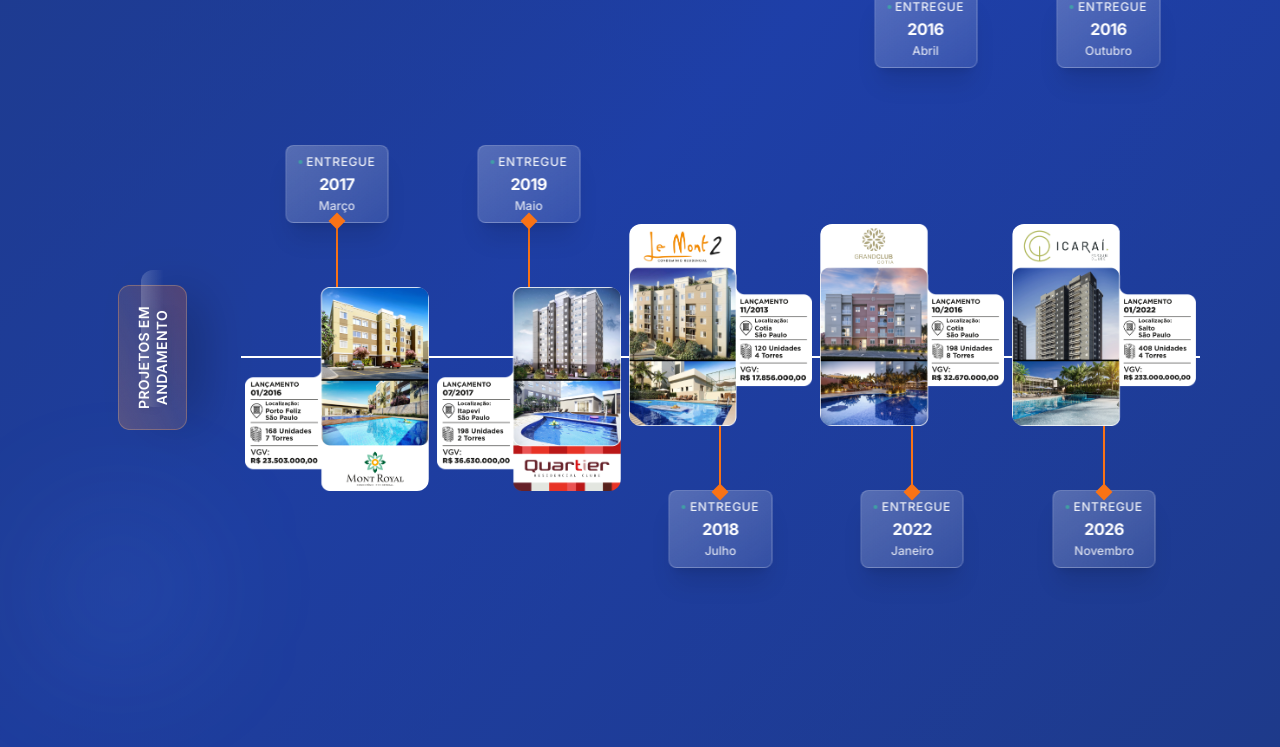
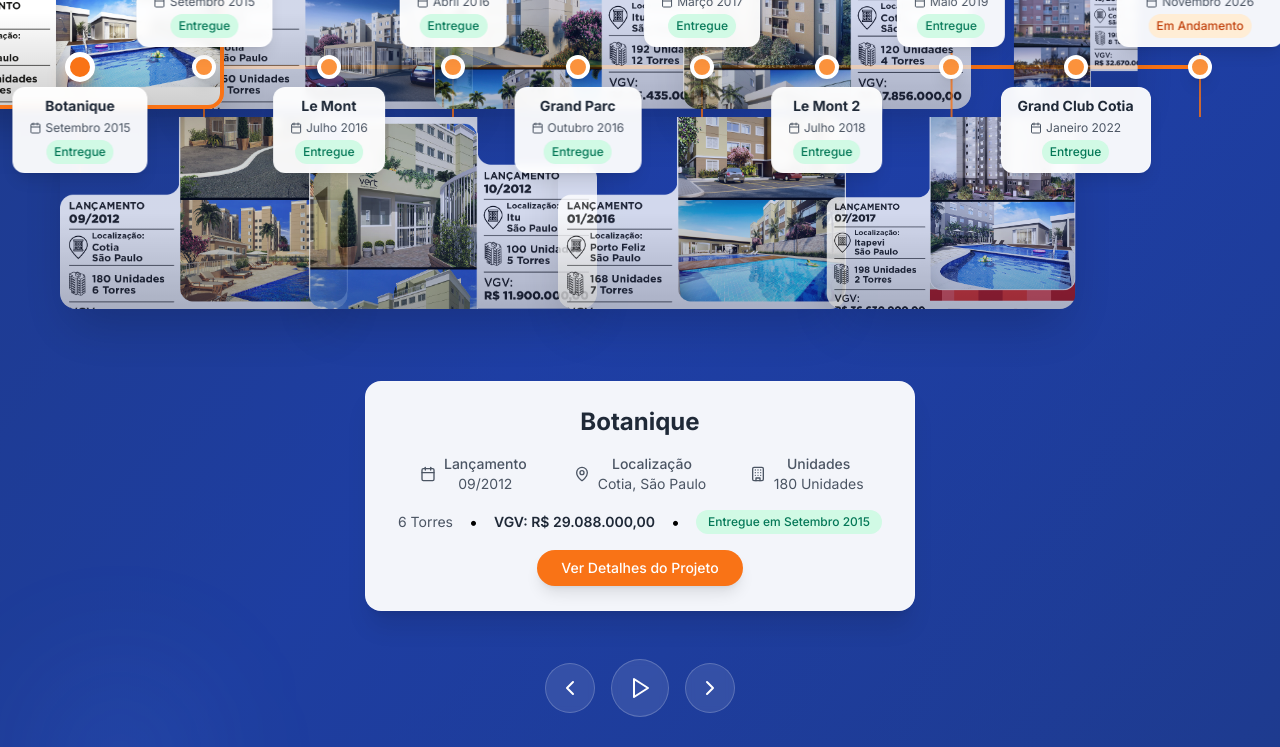
Before and after one commit to Agensy/elleven-inc2, a Next.js app: page / in a window 1280 px wide. Shown: the part 2120-2867 px from the top of the page. Built offline with nearby package versions, Linux system fonts and the light colour scheme.

Commit message:
feat: implement free layout timeline with full experience
Introduce free elements layout while maintaining all current features.

#VERCEL_SKIP

Co-authored-by: null <213861079+Tiagogomezdigital@users.noreply.github.com>

```diff
--- a/components/linha-tempo-section.tsx
+++ b/components/linha-tempo-section.tsx
@@ -1,16 +1,23 @@
 "use client"
 
 import { useState, useEffect } from "react"
+import { ChevronLeft, ChevronRight, Play, Pause, Calendar, MapPin, Building } from "lucide-react"
 
 // Dados dos projetos para a linha do tempo
-const projetosRealizados = [
+const todosOsProjetos = [
   {
     id: 1,
     nome: "Botanique",
     imagem: "/linha-tempo/botanique.jpg",
     entrega: "2015",
     mesEntrega: "Setembro",
-    posicao: "bottom",
+    status: "Entregue",
+    categoria: "Realizado",
+    lancamento: "09/2012",
+    localizacao: "Cotia, São Paulo",
+    unidades: "180 Unidades",
+    torres: "6 Torres",
+    vgv: "R$ 29.088.000,00",
   },
   {
     id: 2,
@@ -18,7 +25,13 @@ const projetosRealizados = [
     imagem: "/linha-tempo/essence.jpg",
     entrega: "2015",
     mesEntrega: "Setembro",
-    posicao: "bottom",
+    status: "Entregue",
+    categoria: "Realizado",
+    lancamento: "09/2012",
+    localizacao: "Cotia, São Paulo",
+    unidades: "180 Unidades",
+    torres: "6 Torres",
+    vgv: "R$ 29.088.000,00",
   },
   {
     id: 3,
@@ -26,7 +39,13 @@ const projetosRealizados = [
     imagem: "/linha-tempo/le-mont.jpg",
     entrega: "2016",
     mesEntrega: "Julho",
-    posicao: "bottom",
+    status: "Entregue",
+    categoria: "Realizado",
+    lancamento: "04/2013",
+    localizacao: "Cotia, São Paulo",
+    unidades: "150 Unidades",
+    torres: "5 Torres",
+    vgv: "R$ 21.192.000,00",
   },
   {
     id: 4,
@@ -34,7 +53,13 @@ const projetosRealizados = [
     imagem: "/linha-tempo/vert.jpg",
     entrega: "2016",
     mesEntrega: "Abril",
-    posicao: "top",
+    status: "Entregue",
+    categoria: "Realizado",
+    lancamento: "10/2012",
+    localizacao: "Itú, São Paulo",
+    unidades: "100 Unidades",
+    torres: "5 Torres",
+    vgv: "R$ 11.900.000,00",
   },
   {
     id: 5,
@@ -42,34 +67,55 @@ const projetosRealizados = [
     imagem: "/linha-tempo/grand-parc.jpg",
     entrega: "2016",
     mesEntrega: "Outubro",
-    posicao: "top",
+    status: "Entregue",
+    categoria: "Realizado",
+    lancamento: "01/2013",
+    localizacao: "Itú, São Paulo",
+    unidades: "192 Unidades",
+    torres: "12 Torres",
+    vgv: "R$ 25.435.000,00",
   },
-]
-
-const projetosEmAndamento = [
   {
     id: 6,
     nome: "Mont Royal",
     imagem: "/linha-tempo/mont-royal.jpg",
     entrega: "2017",
     mesEntrega: "Março",
-    posicao: "bottom",
+    status: "Entregue",
+    categoria: "Realizado",
+    lancamento: "2010",
+    localizacao: "Cotia, São Paulo",
+    unidades: "151 Unidades",
+    torres: "5 Torres",
+    vgv: "R$ 19.177.000,00",
   },
   {
     id: 7,
+    nome: "Le Mont 2",
+    imagem: "/linha-tempo/le-mont-2.jpg",
+    entrega: "2018",
+    mesEntrega: "Julho",
+    status: "Entregue",
+    categoria: "Realizado",
+    lancamento: "2014",
+    localizacao: "Cotia, São Paulo",
+    unidades: "120 Unidades",
+    torres: "4 Torres",
+    vgv: "R$ 18.500.000,00",
+  },
+  {
+    id: 8,
     nome: "Quartier",
     imagem: "/linha-tempo/quartier.jpg",
     entrega: "2019",
     mesEntrega: "Maio",
-    posicao: "bottom",
-  },
-  {
-    id: 8,
-    nome: "Le Mont 2",
-    imagem: "/linha-tempo/le-mont-2.jpg",
-    entrega: "2018",
-    mesEntrega: "Julho",
-    posicao: "top",
+    status: "Entregue",
+    categoria: "Realizado",
+    lancamento: "2015",
+    localizacao: "Cotia, São Paulo",
+    unidades: "98 Unidades",
+    torres: "3 Torres",
+    vgv: "R$ 15.200.000,00",
   },
   {
     id: 9,
@@ -77,7 +123,13 @@ const projetosEmAndamento = [
     imagem: "/linha-tempo/grand-club-cotia.jpg",
     entrega: "2022",
     mesEntrega: "Janeiro",
-    posicao: "top",
+    status: "Entregue",
+    categoria: "Realizado",
+    lancamento: "2017",
+    localizacao: "Cotia, São Paulo",
+    unidades: "198 Unidades",
+    torres: "8 Torres",
+    vgv: "R$ 32.100.000,00",
   },
   {
     id: 10,
@@ -85,147 +137,175 @@ const projetosEmAndamento = [
     imagem: "/linha-tempo/icarai.jpg",
     entrega: "2026",
     mesEntrega: "Novembro",
-    posicao: "top",
+    status: "Em Andamento",
+    categoria: "Em Andamento",
+    lancamento: "2023",
+    localizacao: "Salto, São Paulo",
+    unidades: "408 Unidades",
+    torres: "4 Torres",
+    vgv: "R$ 55.000.000,00",
   },
 ]
 
-interface ProjetoCardProps {
-  projeto: (typeof projetosRealizados)[0]
-  isTop?: boolean
+interface ProjetoElementoProps {
+  projeto: (typeof todosOsProjetos)[0]
+  index: number
+  isActive: boolean
+  totalProjetos: number
 }
 
-function ProjetoCard({ projeto, isTop = false }: ProjetoCardProps) {
+function ProjetoElemento({ projeto, index, isActive, totalProjetos }: ProjetoElementoProps) {
+  const [isHovered, setIsHovered] = useState(false)
+
+  // Calcular posição na timeline (0 a 100%)
+  const positionPercent = (index / (totalProjetos - 1)) * 100
+
+  // Alternar posição acima/abaixo da linha
+  const isAbove = index % 2 === 0
+
   return (
-    <div className={`relative ${isTop ? "mb-16" : "mt-16"}`}>
-      {/* Linha conectora principal */}
+    <>
+      {/* Imagem Flutuante - SEM LIMITAÇÃO DE DIV */}
       <div
-        className={`absolute left-1/2 transform -translate-x-1/2 w-0.5 bg-orange-500 ${
-          isTop ? "top-full h-16" : "bottom-full h-16"
+        className={`absolute transition-all duration-700 ease-out ${
+          isActive ? "scale-110 opacity-100 z-20" : "scale-95 opacity-80 z-10"
         }`}
-      />
+        style={{
+          left: `${positionPercent}%`,
+          top: isAbove ? "20%" : "60%",
+          transform: "translateX(-50%)",
+        }}
+        onMouseEnter={() => setIsHovered(true)}
+        onMouseLeave={() => setIsHovered(false)}
+      >
+        <div className="relative group cursor-pointer">
+          <img
+            src={projeto.imagem || "/placeholder.svg?height=200&width=280"}
+            alt={`Projeto ${projeto.nome}`}
+            className={`w-72 h-48 object-cover rounded-2xl shadow-2xl transition-all duration-700 ${
+              isHovered ? "scale-105 brightness-110" : "scale-100 brightness-100"
+            }`}
+          />
 
-      {/* Marcador diamante */}
-      <div
-        className={`absolute left-1/2 transform -translate-x-1/2 w-3 h-3 bg-orange-500 rotate-45 z-10 ${
-          isTop ? "top-full mt-[60px]" : "bottom-full mb-[60px]"
-        }`}
-      />
+          {/* Overlay sutil */}
+          <div
+            className={`absolute inset-0 rounded-2xl transition-all duration-500 ${
+              isHovered
+                ? "bg-gradient-to-t from-black/60 via-transparent to-transparent"
+                : "bg-gradient-to-t from-black/20 via-transparent to-transparent"
+            }`}
+          />
 
-      {/* Card do projeto */}
-      <div className="max-w-48 mx-auto px-1">
-        <img
-          src={projeto.imagem || "/placeholder.svg"}
-          alt={`Card do projeto ${projeto.nome}`}
-          className="w-full h-auto rounded-xl"
-        />
-      </div>
-
-      {/* Badge menor e mais compacto */}
-      <div className={`absolute left-1/2 transform -translate-x-1/2 ${isTop ? "top-full mt-16" : "bottom-full mb-16"}`}>
-        <div className="group relative">
-          {/* Badge principal - menor */}
-          <div className="flex flex-col items-center bg-gradient-to-br from-white/25 to-white/10 backdrop-blur-xl border border-white/20 rounded-lg px-3 py-2 shadow-xl transition-all duration-300 hover:scale-105">
-            {/* Status com ícone - compacto */}
-            <div className="flex items-center gap-1 mb-0.5">
-              <div className="w-1 h-1 bg-emerald-400 rounded-full animate-pulse shadow-lg shadow-emerald-400/50"></div>
-              <span className="text-xs font-medium text-white/90 uppercase tracking-wider">Entregue</span>
-            </div>
-
-            {/* Ano principal - menor */}
-            <div className="text-base font-bold text-white mb-0.5 tracking-tight">{projeto.entrega}</div>
-
-            {/* Mês - menor */}
-            <div className="text-xs text-white/80 font-medium">{projeto.mesEntrega}</div>
+          {/* Conector para a linha */}
+          <div
+            className={`absolute ${
+              isAbove ? "bottom-0 translate-y-full" : "top-0 -translate-y-full"
+            } left-1/2 transform -translate-x-1/2`}
+          >
+            <div className={`w-0.5 ${isAbove ? "h-16" : "h-16"} bg-orange-500`}></div>
           </div>
 
           {/* Efeito de brilho no hover */}
-          <div className="absolute inset-0 rounded-lg bg-gradient-to-r from-transparent via-white/10 to-transparent opacity-0 group-hover:opacity-100 transition-opacity duration-500 pointer-events-none"></div>
+          {isHovered && (
+            <div className="absolute inset-0 rounded-2xl bg-gradient-to-r from-transparent via-white/10 to-transparent animate-pulse pointer-events-none"></div>
+          )}
 
-          {/* Sombra colorida */}
-          <div className="absolute -inset-1 bg-gradient-to-r from-orange-500/20 to-emerald-500/20 rounded-lg blur-lg opacity-0 group-hover:opacity-100 transition-opacity duration-300 -z-10"></div>
+          {/* Borda de destaque para projeto ativo */}
+          {isActive && (
+            <div className="absolute inset-0 rounded-2xl border-4 border-orange-500 pointer-events-none"></div>
+          )}
         </div>
       </div>
-    </div>
-  )
-}
 
-interface TimelineBlockProps {
-  title: string
-  projetos: typeof projetosRealizados
-}
+      {/* Badge Ancorado na Linha */}
+      <div
+        className="absolute top-1/2 transform -translate-y-1/2 transition-all duration-700 ease-out z-30"
+        style={{
+          left: `${positionPercent}%`,
+          transform: "translate(-50%, -50%)",
+        }}
+      >
+        {/* Marcador na linha */}
+        <div
+          className={`w-6 h-6 rounded-full border-4 border-white shadow-lg transition-all duration-300 ${
+            isActive ? "bg-orange-500 scale-125 shadow-orange-500/50" : "bg-orange-400 scale-100"
+          }`}
+        ></div>
 
-function TimelineBlock({ title, projetos }: TimelineBlockProps) {
-  // Tratamento especial para "Projetos em Andamento"
-  const formatTitle = (title: string) => {
-    if (title === "Projetos em Andamento") {
-      return ["Projetos em", "Andamento"]
-    }
-    return title.split(" ")
-  }
-
-  const titleWords = formatTitle(title)
-
-  return (
-    <div className="mb-24">
-      {/* Timeline horizontal com título vertical */}
-      <div className="relative flex items-center">
-        {/* Badge vertical no lado esquerdo - mais próximo da linha */}
-        <div className="flex-shrink-0 mr-4">
-          <div className="group relative">
-            {/* Badge com efeito de vidro melhorado */}
-            <div className="bg-gradient-to-br from-orange-500/20 via-orange-400/15 to-orange-600/25 backdrop-blur-xl border border-orange-300/30 rounded-xl px-5 py-4 shadow-2xl transform -rotate-90 origin-center transition-all duration-300 hover:scale-105 hover:shadow-orange-500/20">
-              <div className="text-center">
-                {titleWords.map((word, index) => (
-                  <div
-                    key={index}
-                    className="text-sm font-semibold text-white uppercase tracking-wide leading-tight drop-shadow-lg"
-                  >
-                    {word}
-                  </div>
-                ))}
+        {/* Badge de informações */}
+        <div className={`absolute ${isAbove ? "top-8" : "bottom-8"} left-1/2 transform -translate-x-1/2`}>
+          <div className="bg-white/95 backdrop-blur-sm rounded-xl px-4 py-2 shadow-lg border border-white/20 min-w-max">
+            <div className="text-center">
+              <div className="text-sm font-bold text-gray-800 mb-1">{projeto.nome}</div>
+              <div className="flex items-center justify-center gap-1 text-xs text-gray-600">
+                <Calendar className="w-3 h-3" />
+                <span>
+                  {projeto.mesEntrega} {projeto.entrega}
+                </span>
+              </div>
+              <div
+                className={`inline-block px-2 py-1 rounded-full text-xs font-medium mt-1 ${
+                  projeto.status === "Entregue" ? "bg-emerald-100 text-emerald-700" : "bg-orange-100 text-orange-700"
+                }`}
+              >
+                {projeto.status}
               </div>
             </div>
-
-            {/* Efeito de brilho interno */}
-            <div className="absolute inset-0 bg-gradient-to-br from-white/10 via-transparent to-transparent rounded-xl transform -rotate-90 origin-center opacity-60 pointer-events-none"></div>
-
-            {/* Reflexo de vidro */}
-            <div className="absolute top-1 left-1 right-1 h-1/3 bg-gradient-to-b from-white/20 to-transparent rounded-t-xl transform -rotate-90 origin-center pointer-events-none"></div>
-
-            {/* Sombra externa colorida no hover */}
-            <div className="absolute -inset-2 bg-gradient-to-r from-orange-500/30 to-orange-400/20 rounded-xl blur-xl opacity-0 group-hover:opacity-100 transition-opacity duration-500 -z-10 transform -rotate-90 origin-center"></div>
-          </div>
-        </div>
-
-        {/* Container da timeline */}
-        <div className="flex-1 relative">
-          {/* Linha principal - branca */}
-          <div className="absolute top-1/2 left-0 right-0 h-0.5 bg-white transform -translate-y-1/2 z-0" />
-
-          {/* Projetos em linha horizontal */}
-          <div className="flex justify-between items-center min-h-[400px]">
-            {projetos.map((projeto) => (
-              <div key={projeto.id} className="flex-1 max-w-[200px]">
-                <ProjetoCard projeto={projeto} isTop={projeto.posicao === "top"} />
-              </div>
-            ))}
           </div>
         </div>
       </div>
-    </div>
+    </>
   )
 }
 
 export default function LinhaTempoSection() {
-  const [mounted, setMounted] = useState(false)
+  const [activeProject, setActiveProject] = useState(0)
+  const [isAutoPlay, setIsAutoPlay] = useState(false)
+  const [isMounted, setIsMounted] = useState(false)
 
   useEffect(() => {
-    setMounted(true)
+    setIsMounted(true)
   }, [])
 
-  if (!mounted) {
+  useEffect(() => {
+    if (!isAutoPlay || !isMounted) return
+
+    const interval = setInterval(() => {
+      setActiveProject((prev) => (prev + 1) % todosOsProjetos.length)
+    }, 4000)
+
+    return () => clearInterval(interval)
+  }, [isAutoPlay, isMounted])
+
+  const goToNext = () => {
+    if (isMounted) {
+      setActiveProject((prev) => (prev + 1) % todosOsProjetos.length)
+    }
+  }
+
+  const goToPrevious = () => {
+    if (isMounted) {
+      setActiveProject((prev) => (prev === 0 ? todosOsProjetos.length - 1 : prev - 1))
+    }
+  }
+
+  const goToProject = (index: number) => {
+    if (isMounted) {
+      setActiveProject(index)
+    }
+  }
+
+  const toggleAutoPlay = () => {
+    if (isMounted) {
+      setIsAutoPlay(!isAutoPlay)
+    }
+  }
+
+  if (!isMounted) {
     return null
   }
+
+  const projetoAtivo = todosOsProjetos[activeProject]
 
   return (
     <section className="py-24 bg-gradient-to-br from-blue-900 via-blue-800 to-blue-900 relative overflow-hidden">
@@ -237,11 +317,140 @@ export default function LinhaTempoSection() {
       </div>
 
       <div className="container mx-auto px-6 md:px-10 lg:px-20 relative z-10">
-        {/* Bloco 1: Empreendimentos Realizados */}
-        <TimelineBlock title="Empreendimentos Realizados" projetos={projetosRealizados} />
+        {/* Header da seção */}
+        <div className="text-center mb-16">
+          <h2 className="text-4xl md:text-5xl font-bold text-white mb-4">Nossa Trajetória</h2>
+          <p className="text-xl text-white/80 max-w-2xl mx-auto">
+            {todosOsProjetos.length} projetos que marcaram nossa história de excelência
+          </p>
+        </div>
 
-        {/* Bloco 2: Projetos em Andamento */}
-        <TimelineBlock title="Projetos em Andamento" projetos={projetosEmAndamento} />
+        {/* Timeline Container - Layout Livre */}
+        <div className="relative h-[500px] mb-16">
+          {/* Linha Principal */}
+          <div className="absolute top-1/2 left-0 right-0 h-1 bg-orange-500 transform -translate-y-1/2 z-0" />
+
+          {/* Elementos Flutuantes - SEM LIMITAÇÃO DE DIV */}
+          {todosOsProjetos.map((projeto, index) => (
+            <ProjetoElemento
+              key={projeto.id}
+              projeto={projeto}
+              index={index}
+              isActive={index === activeProject}
+              totalProjetos={todosOsProjetos.length}
+            />
+          ))}
+        </div>
+
+        {/* Painel de Informações do Projeto Ativo */}
+        <div className="text-center mb-12">
+          <div className="bg-white/95 backdrop-blur-xl rounded-2xl px-8 py-6 border border-white/20 inline-block shadow-xl max-w-2xl">
+            <h3 className="text-2xl font-bold text-gray-800 mb-4">{projetoAtivo?.nome}</h3>
+
+            <div className="grid grid-cols-1 md:grid-cols-3 gap-4 text-sm text-gray-600 mb-4">
+              <div className="flex items-center justify-center gap-2">
+                <Calendar className="w-4 h-4" />
+                <div>
+                  <div className="font-medium">Lançamento</div>
+                  <div>{projetoAtivo?.lancamento}</div>
+                </div>
+              </div>
+
+              <div className="flex items-center justify-center gap-2">
+                <MapPin className="w-4 h-4" />
+                <div>
+                  <div className="font-medium">Localização</div>
+                  <div>{projetoAtivo?.localizacao}</div>
+                </div>
+              </div>
+
+              <div className="flex items-center justify-center gap-2">
+                <Building className="w-4 h-4" />
+                <div>
+                  <div className="font-medium">Unidades</div>
+                  <div>{projetoAtivo?.unidades}</div>
+                </div>
+              </div>
+            </div>
+
+            <div className="flex items-center justify-center gap-4 mb-4">
+              <span className="text-sm text-gray-600">{projetoAtivo?.torres}</span>
+              <span>•</span>
+              <span className="text-sm font-semibold text-gray-800">VGV: {projetoAtivo?.vgv}</span>
+              <span>•</span>
+              <span
+                className={`px-3 py-1 rounded-full text-xs font-medium ${
+                  projetoAtivo?.status === "Entregue"
+                    ? "bg-emerald-100 text-emerald-700"
+                    : "bg-orange-100 text-orange-700"
+                }`}
+              >
+                Entregue em {projetoAtivo?.mesEntrega} {projetoAtivo?.entrega}
+              </span>
+            </div>
+
+            <button className="bg-orange-500 hover:bg-orange-600 text-white px-6 py-2 rounded-full text-sm font-medium transition-all duration-300 hover:scale-105 shadow-lg">
+              Ver Detalhes do Projeto
+            </button>
+          </div>
+        </div>
+
+        {/* Controles de Navegação */}
+        <div className="flex items-center justify-center gap-4 mb-8">
+          <button
+            onClick={goToPrevious}
+            className="bg-white/10 hover:bg-white/20 backdrop-blur-sm border border-white/20 rounded-full p-3 transition-all duration-300 hover:scale-110"
+          >
+            <ChevronLeft className="w-6 h-6 text-white" />
+          </button>
+
+          <button
+            onClick={toggleAutoPlay}
+            className={`${
+              isAutoPlay ? "bg-orange-500/20 border-orange-500/30" : "bg-white/10 border-white/20"
+            } hover:bg-orange-500/30 backdrop-blur-sm border rounded-full p-4 transition-all duration-300 hover:scale-110`}
+          >
+            {isAutoPlay ? <Pause className="w-6 h-6 text-white" /> : <Play className="w-6 h-6 text-white" />}
+          </button>
+
+          <button
+            onClick={goToNext}
+            className="bg-white/10 hover:bg-white/20 backdrop-blur-sm border border-white/20 rounded-full p-3 transition-all duration-300 hover:scale-110"
+          >
+            <ChevronRight className="w-6 h-6 text-white" />
+          </button>
+        </div>
+
+        {/* Indicadores de Progresso */}
+        <div className="flex flex-col items-center gap-4">
+          {/* Barra de progresso */}
+          <div className="w-80 bg-white/20 rounded-full h-1 overflow-hidden">
+            <div
+              className="bg-orange-500 h-full transition-all duration-700 ease-out"
+              style={{ width: `${((activeProject + 1) / todosOsProjetos.length) * 100}%` }}
+            />
+          </div>
+
+          {/* Navegação por pontos */}
+          <div className="flex items-center gap-2">
+            {todosOsProjetos.map((_, index) => (
+              <button
+                key={index}
+                onClick={() => goToProject(index)}
+                className={`w-3 h-3 rounded-full transition-all duration-300 ${
+                  index === activeProject
+                    ? "bg-orange-500 scale-125 shadow-lg shadow-orange-500/50"
+                    : "bg-white/30 hover:bg-white/50"
+                }`}
+              />
+            ))}
+          </div>
+
+          {/* Contador */}
+          <div className="text-white/60 text-sm">
+            {activeProject + 1} de {todosOsProjetos.length} projetos
+          </div>
+        </div>
       </div>
     </section>
   )
```
